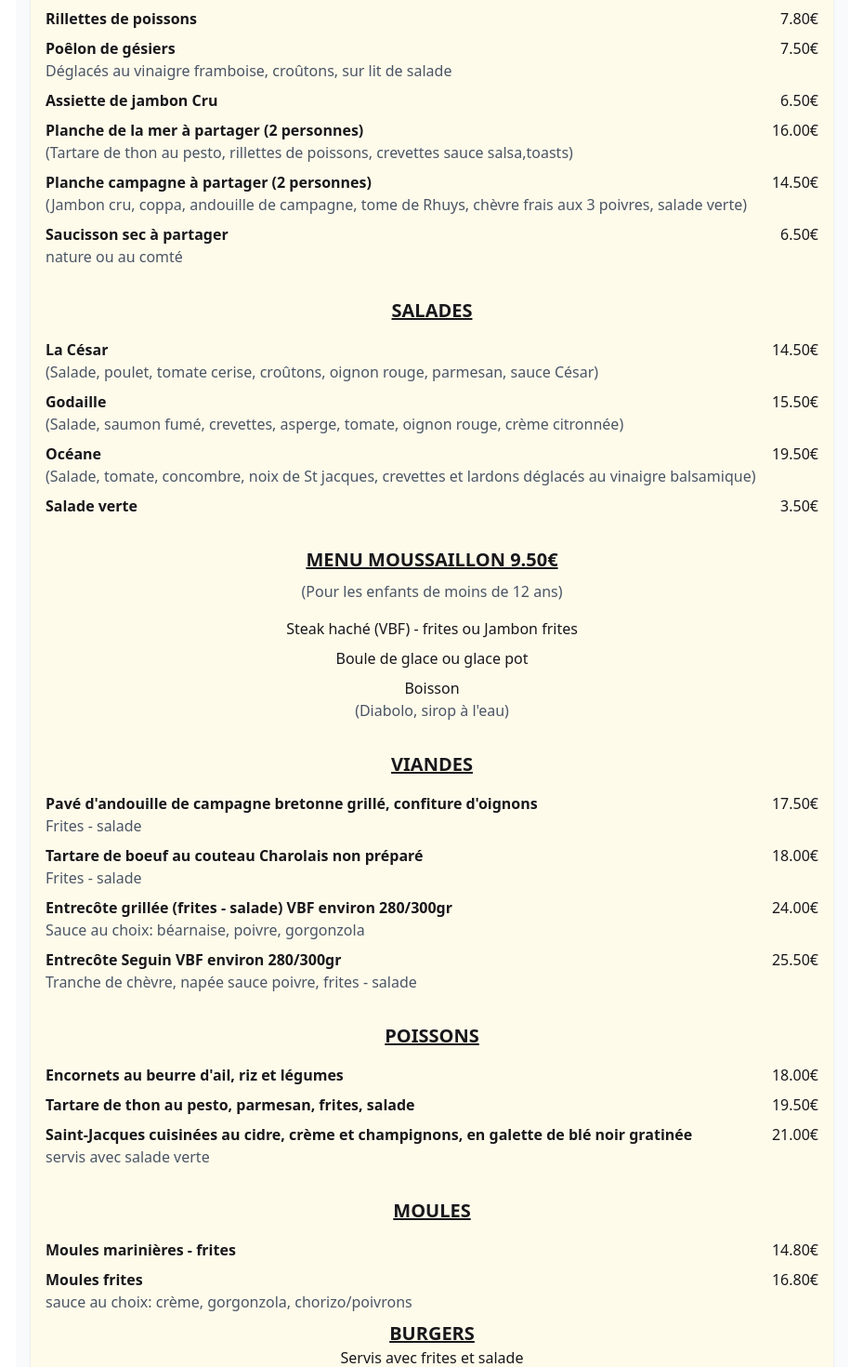
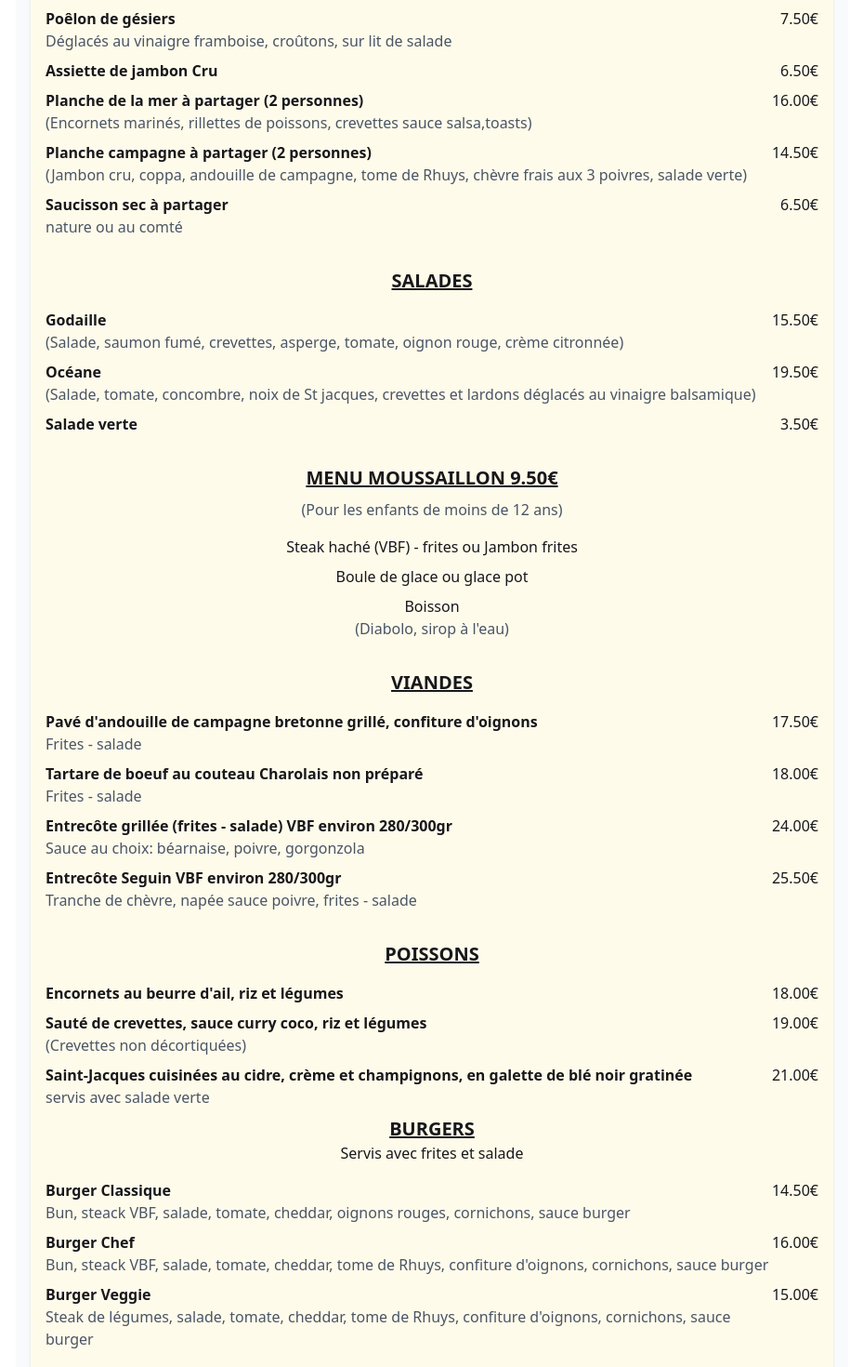
Before and after one commit to AlanGdev/chaloupe, a Next.js app: page /carteBrasserie in a window 1280 px wide. Shown: the part 460-1930 px from the top of the page at 93% size, without its empty margins (175-1104 px from the left). Built offline with nearby package versions, Linux system fonts and the light colour scheme.

Commit message:
Modification des cartes pour la saison d'hiver

```diff
--- a/src/app/carteBrasserie/page.js
+++ b/src/app/carteBrasserie/page.js
@@ -29,12 +29,14 @@ export default function CarteBrasseriePage() {
               </div>
               <p>9.50€</p>
             </li>
+            {/*
             <li className="flex justify-between my-2">
-              <div className="flex flex-col">
-                <p className="font-semibold">Tartare de thon au pesto</p>
-              </div>
-              <p>9.50€</p>
-            </li>
+                <div className="flex flex-col">
+                  <p className="font-semibold">Tartare de thon au pesto</p>
+                </div>
+                <p>9.50€</p>
+              </li>
+            */}
             <li className="flex justify-between my-2">
               <div className="flex flex-col">
                 <p className="font-semibold">Rillettes de poissons</p>
@@ -63,8 +65,8 @@ export default function CarteBrasseriePage() {
                   Planche de la mer à partager (2 personnes)
                 </p>
                 <p className="text-gray-600">
-                  (Tartare de thon au pesto, rillettes de poissons, crevettes
-                  sauce salsa,toasts)
+                  (Encornets marinés, rillettes de poissons, crevettes sauce
+                  salsa,toasts)
                 </p>
               </div>
               <p>16.00€</p>
@@ -94,7 +96,7 @@ export default function CarteBrasseriePage() {
             SALADES
           </h2>
           <ul className="list-disc list-inside mt-4 space-y-2">
-            <li className="flex justify-between my-2">
+            {/*<li className="flex justify-between my-2">
               <div className="flex flex-col">
                 <p className="font-semibold">La César</p>
                 <p className="text-gray-600">
@@ -103,7 +105,7 @@ export default function CarteBrasseriePage() {
                 </p>
               </div>
               <p>14.50€</p>
-            </li>
+            </li>*/}
             <li className="flex justify-between my-2">
               <div className="flex flex-col">
                 <p className="font-semibold">Godaille</p>
@@ -205,13 +207,22 @@ export default function CarteBrasseriePage() {
               </div>
               <p>18.00€</p>
             </li>
-            <li className="flex justify-between my-2">
+            {/*<li className="flex justify-between my-2">
               <div className="flex flex-col">
                 <p className="font-semibold">
                   Tartare de thon au pesto, parmesan, frites, salade
                 </p>
               </div>
               <p>19.50€</p>
+            </li>*/}
+            <li className="flex justify-between my-2">
+              <div className="flex flex-col">
+                <p className="font-semibold">
+                  Sauté de crevettes, sauce curry coco, riz et légumes
+                </p>
+                <p className="text-gray-600">(Crevettes non décortiquées)</p>
+              </div>
+              <p>19.00€</p>
             </li>
             <li className="flex justify-between my-2">
               <div className="flex flex-col">
@@ -224,7 +235,7 @@ export default function CarteBrasseriePage() {
               <p>21.00€</p>
             </li>
           </ul>
-          <h2 className="text-xl font-semibold text-center underline mt-8">
+          {/*<h2 className="text-xl font-semibold text-center underline mt-8">
             MOULES
           </h2>
           <ul className="list-disc list-inside mt-4 space-y-2">
@@ -243,7 +254,7 @@ export default function CarteBrasseriePage() {
               </div>
               <p>16.80€</p>
             </li>
-          </ul>
+          </ul>*/}
           <h2 className="text-xl font-semibold text-center underline">
             BURGERS
           </h2>
@@ -257,7 +268,7 @@ export default function CarteBrasseriePage() {
                   cornichons, sauce burger
                 </p>
               </div>
-              <p>14.00€</p>
+              <p>14.50€</p>
             </li>
             <li className="flex justify-between my-2">
               <div className="flex flex-col">
@@ -267,9 +278,9 @@ export default function CarteBrasseriePage() {
                   confiture d&apos;oignons, cornichons, sauce burger
                 </p>
               </div>
-              <p>15.50€</p>
+              <p>16.00€</p>
             </li>
-            <li className="flex justify-between my-2">
+            {/* <li className="flex justify-between my-2">
               <div className="flex flex-col">
                 <p className="font-semibold">Burger Fraîcheur (servi froid)</p>
                 <p className="text-gray-600">
@@ -278,6 +289,16 @@ export default function CarteBrasseriePage() {
                 </p>
               </div>
               <p>15.50€</p>
+            </li>*/}
+            <li className="flex justify-between my-2">
+              <div className="flex flex-col">
+                <p className="font-semibold">Burger Veggie</p>
+                <p className="text-gray-600">
+                  Steak de légumes, salade, tomate, cheddar, tome de Rhuys,
+                  confiture d&apos;oignons, cornichons, sauce burger
+                </p>
+              </div>
+              <p>15.00€</p>
             </li>
           </ul>
           <h2 className="text-xl font-semibold text-center underline mt-8">
@@ -618,7 +639,7 @@ export default function CarteBrasseriePage() {
               </div>
               <p>8.40€</p>
             </li>
-            <li className="flex justify-between my-2">
+            {/*<li className="flex justify-between my-2">
               <div className="flex flex-col">
                 <p className="font-semibold">Fraise Melba</p>
                 <p className="text-gray-600">
@@ -626,7 +647,7 @@ export default function CarteBrasseriePage() {
                 </p>
               </div>
               <p>8.70€</p>
-            </li>
+            </li>*/}
             <li className="flex justify-between my-2">
               <div className="flex flex-col">
                 <p className="font-semibold">Banana Split</p>
--- a/src/app/cartePizzas/page.js
+++ b/src/app/cartePizzas/page.js
@@ -23,7 +23,7 @@ export default function CartePizzasPage() {
                   cornichons, sauce burger
                 </p>
               </div>
-              <p>13.00€</p>
+              <p>13.50€</p>
             </li>
             <li className="flex justify-between my-2">
               <div className="flex flex-col">
@@ -33,9 +33,9 @@ export default function CartePizzasPage() {
                   confiture d&apos;oignons, cornichons, sauce burger
                 </p>
               </div>
-              <p>14.50€</p>
+              <p>15.00€</p>
             </li>
-            <li className="flex justify-between my-2">
+            {/*<li className="flex justify-between my-2">
               <div className="flex flex-col">
                 <p className="font-semibold">Burger Fraîcheur (servi froid)</p>
                 <p className="text-gray-600">
@@ -44,6 +44,16 @@ export default function CartePizzasPage() {
                 </p>
               </div>
               <p>14.50€</p>
+            </li>*/}
+            <li className="flex justify-between my-2">
+              <div className="flex flex-col">
+                <p className="font-semibold">Burger Veggie</p>
+                <p className="text-gray-600">
+                  Steak de légumes, salade, tomate, cheddar, tome de Rhuys,
+                  confiture d&apos;oignons, cornichons, sauce burger
+                </p>
+              </div>
+              <p>14.00€</p>
             </li>
           </ul>
           <h2 className="text-xl font-semibold text-center underline mt-8">
```
